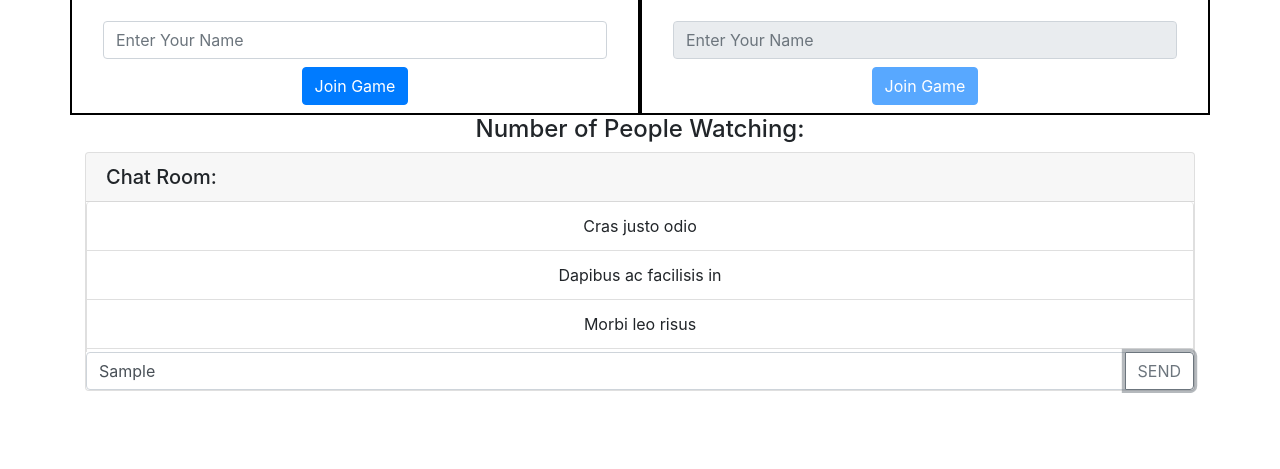
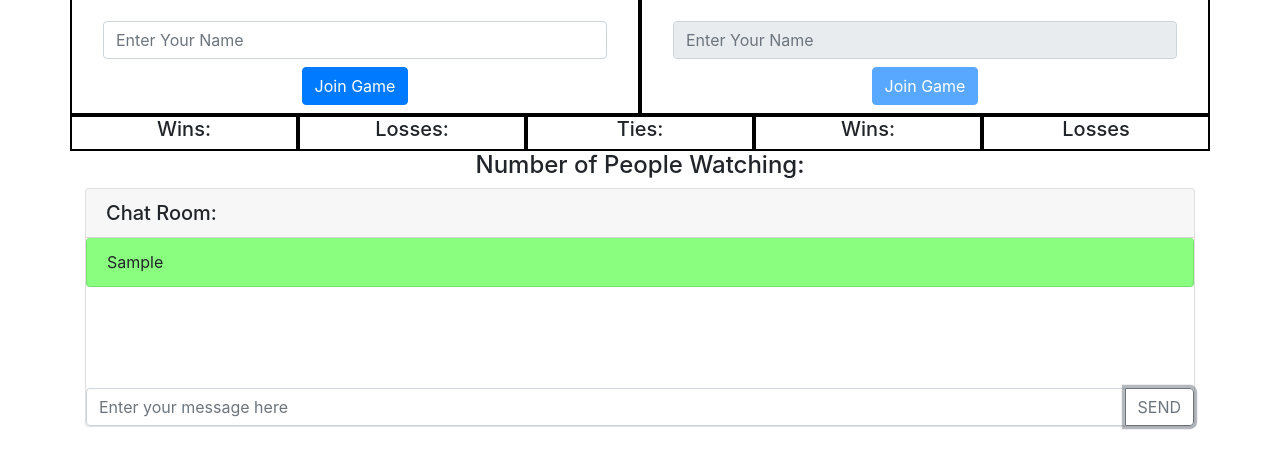
Before and after one commit to aolaleye/rps-multiplayer, a plain HTML site: page index.html in a window 1280 px wide. Both pictures are taken after typing "Sample" into the empty fields and a click on the button "SEND". Shown: the part 53-522 px from the top of the page. Drawn offline with nearby package versions, Linux system fonts and the light colour scheme; no server answers.

Commit message:
included firebase functions to distinguish players

```diff
--- a/assets/css/style.css
+++ b/assets/css/style.css
@@ -1,4 +1,5 @@
-.col-6 {
+.col-6,
+.col {
     border: 2px solid #000;
 }
 
--- a/assets/js/app.js
+++ b/assets/js/app.js
@@ -14,60 +14,118 @@ var database = firebase.database();
 var connectionsRef = database.ref("/connections");
 var connectedRef = database.ref(".info/connected");
 
-var playerOneName = '';
-var playerTwoName = '';
-var playerOneWins = 0;
-var playerOneLosses = 0;
-var playerTwoWins = 0;
-var playerTwoLosses = 0;
+var playerOne;
+var playerTwo;
+var currentPlayer;
+var playerOneName;
+var playerTwoName;
+var playerOneWins;
+var playerOneLosses;
+var playerTwoWins;
+var playerTwoLosses;
+var ties;
 
 //<--- tracks how many browsers are open/how many people are watching --->
 connectedRef.on("value", function(snapshot) {
-
     if (snapshot.val()) {
-
-      var con = connectionsRef.push(true);
-
-      con.onDisconnect().remove();
+        con = connectionsRef.push(true);
+        con.onDisconnect().remove();
     }
 });
-
+//Prints number of people watching
 connectionsRef.on("value", function(snapshot) {
-
     $(".people-watching").text(snapshot.numChildren());
 });
 
-
+//Resets game
 function resetGame() {
+    playerOne = '';
+    playerTwo = '';
+    currentPlayer = '';
     $(".player-one-name").show();
     $(".player-one-button").text("Join Game");
     $(".player-one-button").prop("disabled", false);
     $(".player-two-name").show();
     $(".player-two-button").text("Join Game");
     $(".player-two-name").prop("disabled", true);
+    $(".chat-room").empty();
     playerOneName = '';
     playerTwoName = '';
     playerOneWins = 0;
     playerOneLosses = 0;
     playerTwoWins = 0;
     playerTwoLosses = 0;
+    ties = 0;
 }
 resetGame();
 
+//Upon player 1 button click, player 1 joins the game
 $(".player-one-button").on("click", function() {
-    playerOneName = $(".player-one-name").val();
+    playerOneName = $(".player-one-name").val().trim();
     $(".player-one h1").text(playerOneName);
     $(".player-one-name").hide();
     $(".player-one-button").text("Player 1 has joined the game");
     $(".player-one-button").prop("disabled", true);
     $(".player-two-name").prop("disabled", false);
     $(".player-two-button").prop("disabled", false);
+
+    connectedRef.on("value", function(snapshot) {
+
+        if (snapshot.val()) {
+
+            var p1 = connectionsRef.push({
+                name: playerOneName,
+                wins: playerOneWins,
+                losses: playerOneLosses,
+                ties: ties,
+                player: "Player 1"
+            });
+            playerOne = p1.path.o[1]; //<--- gives player path in firebase
+
+            currentPlayer = playerOne;
+
+            p1.onDisconnect().remove();
+        }
+
+    });
 });
 
+
+//Upon player 2 button click, player 2 joins the game
 $(".player-two-button").on("click", function() {
-    playerTwoName = $(".player-two-name").val();
+    playerTwoName = $(".player-two-name").val().trim();
     $(".player-two h1").text(playerTwoName);
     $(".player-two-name").hide();
     $(".player-two-button").text("Player 2 has joined the game");
     $(".player-two-button").prop("disabled", true);
+
+    connectedRef.on("value", function(snapshot) {
+
+        if (snapshot.val()) {
+
+            var p2 = connectionsRef.push({
+                name: playerTwoName,
+                wins: playerTwoWins,
+                losses: playerTwoLosses,
+                ties: ties,
+                player: "Player 2"
+            });
+            playerTwo = p2.path.o[1];
+
+            currentPlayer = playerTwo;
+
+            p2.onDisconnect().remove();
+        }
+
+    });
 });
+
+$(".chat-button").on("click", function() {
+    var message = $(".chat-input").val();
+        if (currentPlayer === playerOne) {
+            $(".chat-room").append('<li class="list-group-item text-left" style="background-color: #8aff7f;">' + message + '</li>').fadeIn(8000);
+        } else if (currentPlayer === playerTwo) {
+            $(".chat-room").append('<li class="list-group-item text-right" style="background-color: #7fa8ff;">' + message + '</li>').fadeIn(8000);
+        }
+    $(".chat-input").val(null);
+});
--- a/index.html
+++ b/index.html
@@ -15,7 +15,6 @@
 <div class="container text-center">
 
 <div class="row">
-
     <div class="col-6 player-one">
         <h1>Player 1</h1>
         <div class="mt-4">
@@ -35,7 +34,33 @@
             <button type="submit" class="btn btn-primary mb-2 player-two-button" disabled>Join Game</button>
         </div>
     </div>
+</div>
 
+<div class="row">
+    <div class="col">
+        <h5>Wins:</h5>
+        <h5 class="player-one-wins"></h5>
+    </div>
+
+    <div class="col">
+        <h5>Losses:</h5>
+        <h5 class="player-one-losses"></h5>
+    </div>
+
+    <div class="col">
+        <h5>Ties:</h5>
+        <h5 class="ties"></h5>
+    </div>
+
+    <div class="col">
+        <h5>Wins:</h5>
+        <h5 class="player-two-wins"></h5>
+    </div>
+
+    <div class="col">
+        <h5>Losses</h5>
+        <h5 class="player-one-losses"></h5>
+    </div>
 </div>
 
 <div class="text-center">
@@ -44,18 +69,12 @@
 
 <div class="card">
     <h5 class="card-header text-left">Chat Room:</h5>
-    <ul class="list-group chat-room">
-        <li class="list-group-item">Cras justo odio</li>
-        <li class="list-group-item">Dapibus ac facilisis in</li>
-        <li class="list-group-item">Morbi leo risus</li>
-        <li class="list-group-item">Porta ac consectetur ac</li>
-        <li class="list-group-item">Vestibulum at eros</li>
-    </ul>
+    <ul class="list-group chat-room"></ul>
 
 <div class="input-group">
-    <input type="text" class="form-control" placeholder="Enter your message here" aria-label="Recipient's username" aria-describedby="basic-addon2">
+    <input type="text" class="form-control chat-input" placeholder="Enter your message here" aria-label="Recipient's username" aria-describedby="basic-addon2">
     <div class="input-group-append">
-        <button class="btn btn-outline-secondary" type="submit">SEND</button>
+        <button class="btn btn-outline-secondary chat-button" type="submit">SEND</button>
     </div>
 </div>
 </div>
```
